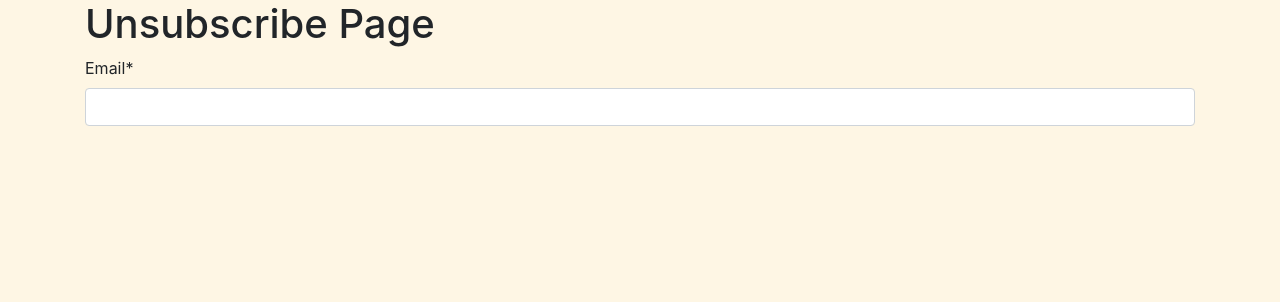
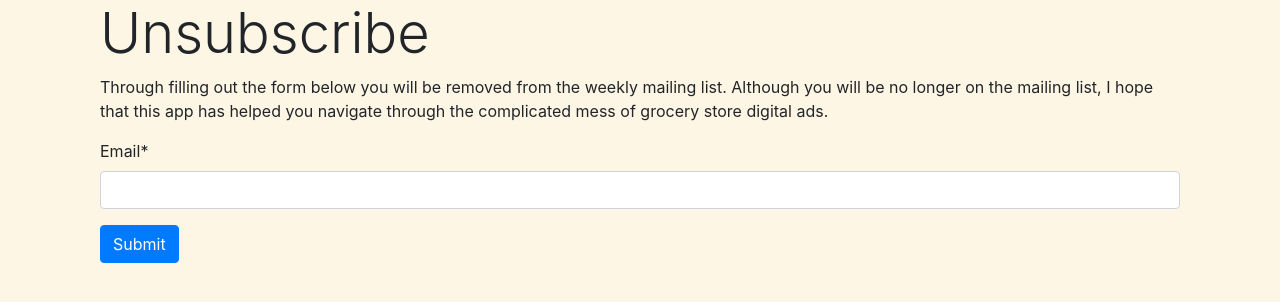
Before and after one commit to d-doan/grocery-ad-fetcher, a Django app: page /unsubscribe/ in a window 1280 px wide. Shown: the part 66-368 px from the top of the page. Run offline with Django 4.2, Linux system fonts and the light colour scheme; some libraries are stand-ins or nearby versions.

Commit message:
Redesigned unsubscription page

```diff
--- a/contact_users/forms.py
+++ b/contact_users/forms.py
@@ -60,6 +60,14 @@ class Unsubscription(forms.Form):
 
     email = forms.EmailField(required=True)
 
+    def __init__(self, *args, **kwargs):
+        super().__init__(*args, **kwargs)
+        self.helper = FormHelper()
+        self.helper.layout = Layout(
+            'email',
+            Submit('submit','Submit')
+        )
+
     def get_info(self):
         clean_email = super().clean()
         return clean_email.get('email')
--- a/contact_users/templates/contact_users/unsubscribe.html
+++ b/contact_users/templates/contact_users/unsubscribe.html
@@ -3,8 +3,13 @@
 
 {% block body %}
 
-  <h1>Unsubscribe Page</h1>
+<div class="container-sm">
+  <h1 class="display-4">Unsubscribe</h1>
+  <p>Through filling out the form below you will be removed from the weekly mailing list. Although you will be no longer on the mailing list,
+    I hope that this app has helped you navigate through the complicated mess of grocery store digital ads.
+  </p>
   {% crispy form %}
+</div>
 
 
 {% endblock %}
```
